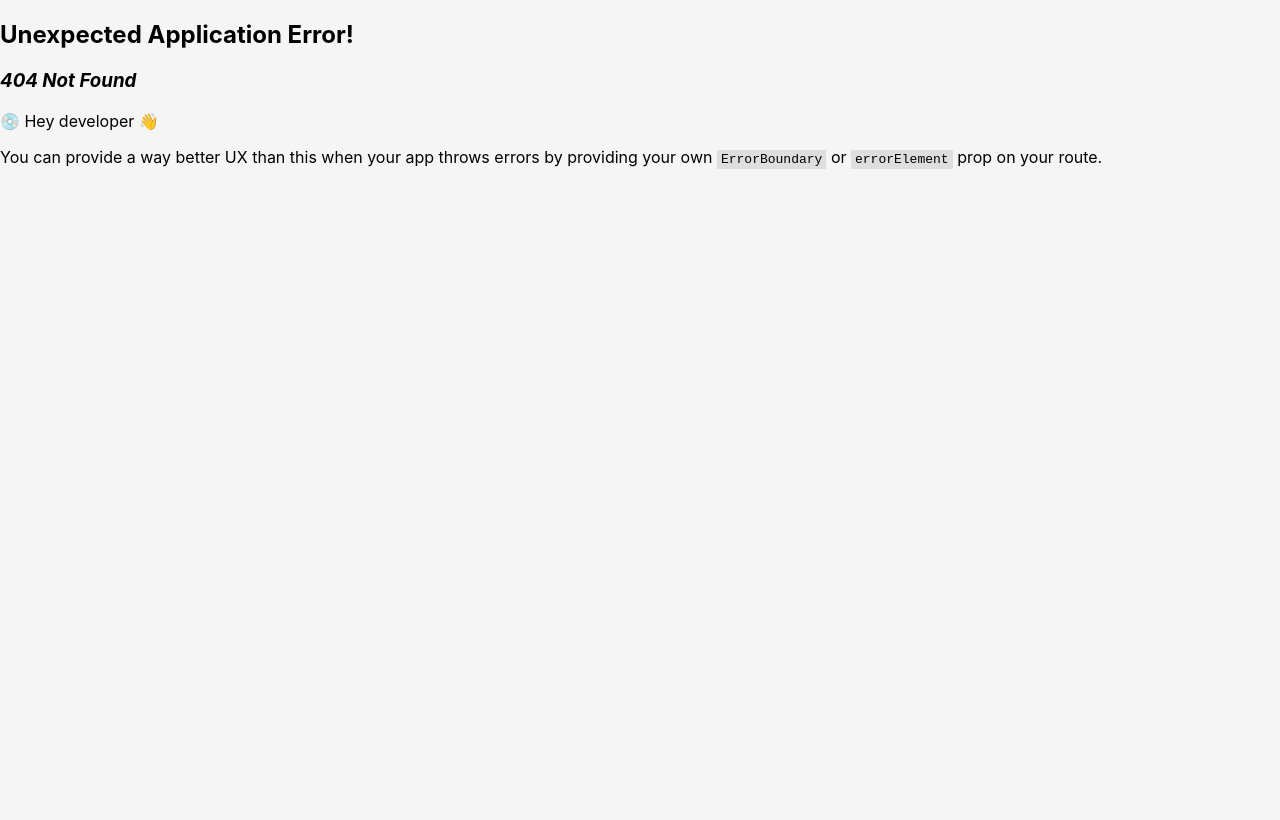
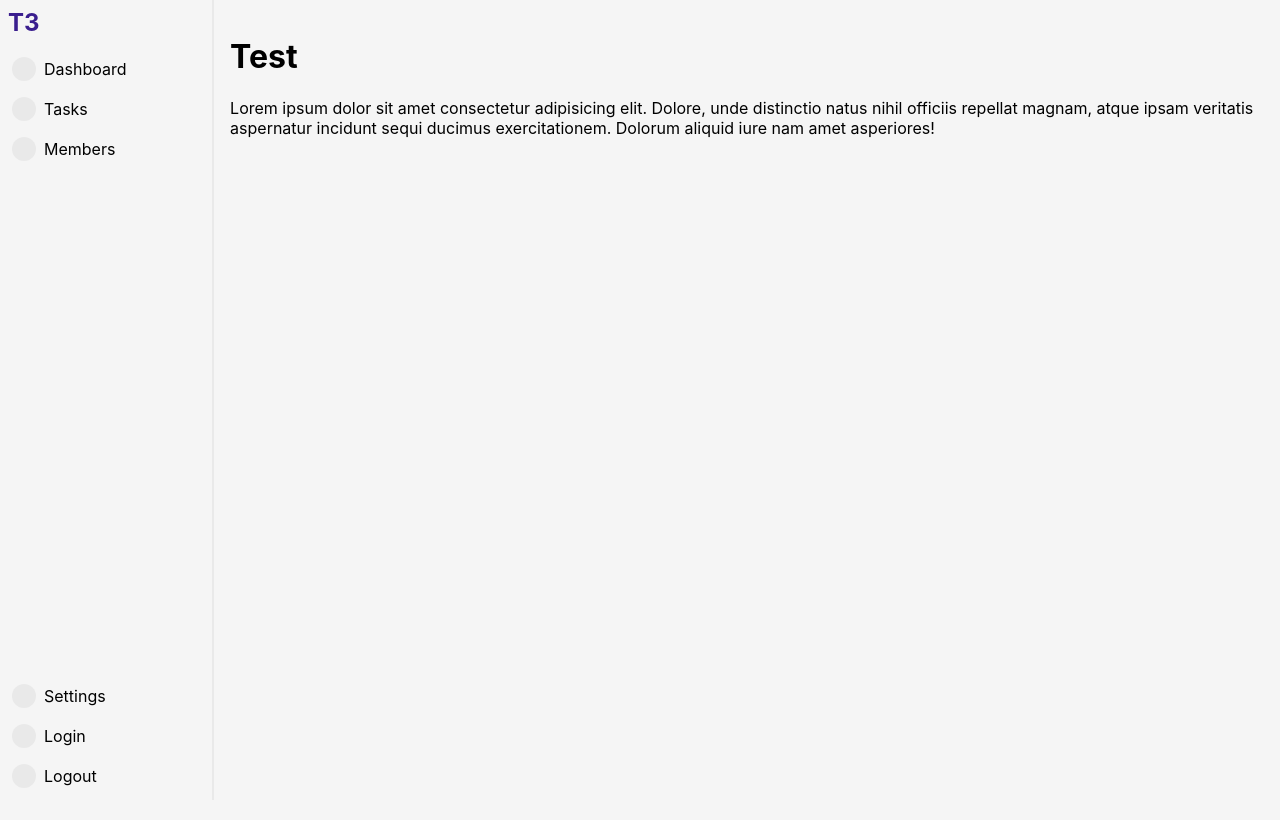
Before and after one commit to lxndrbukin/t3, a React (Create React App) app in the folder client/: page /test in a window 1280 px wide. Before the commit this address had no page. Built offline with nearby package versions, Linux system fonts and the light colour scheme; no server answers.

Commit message:
Create reusable Section component to avoid code repitition in sections. Testing

```diff
--- /dev/null
+++ b/client/src/assets/reusable/Section.tsx
@@ -0,0 +1,14 @@
+export default function Section({
+  header,
+  children,
+}: {
+  header: string;
+  children: React.ReactNode;
+}) {
+  return (
+    <div className='section'>
+      <h1 className='section-header'>{header}</h1>
+      {children}
+    </div>
+  );
+}
--- a/client/src/assets/styles.scss
+++ b/client/src/assets/styles.scss
@@ -17,6 +17,13 @@ body {
 
       .container {
         width: 100%;
+        height: 100%;
+        padding: 16px;
+        box-sizing: border-box;
+
+        .section {
+          margin-bottom: 16px;
+        }
       }
     }
   }
--- a/client/src/router/index.tsx
+++ b/client/src/router/index.tsx
@@ -4,6 +4,7 @@ import Auth from '../components/Auth/Auth';
 import Dashboard from '../components/Dashboard/Dashboard';
 import Tasks from '../components/Tasks/Tasks';
 import BoardsGrid from '../components/Boards/BoardsGrid';
+import Section from '../assets/reusable/Section';
 
 export const router = createBrowserRouter([
   {
@@ -34,6 +35,19 @@ export const router = createBrowserRouter([
         path: '/settings',
         element: <h1>Settings</h1>,
       },
+      {
+        path: '/test',
+        element: (
+          <Section header='Test'>
+            <div>
+              Lorem ipsum dolor sit amet consectetur adipisicing elit. Dolore,
+              unde distinctio natus nihil officiis repellat magnam, atque ipsam
+              veritatis aspernatur incidunt sequi ducimus exercitationem.
+              Dolorum aliquid iure nam amet asperiores!
+            </div>
+          </Section>
+        ),
+      },
     ],
   },
 ]);
```
